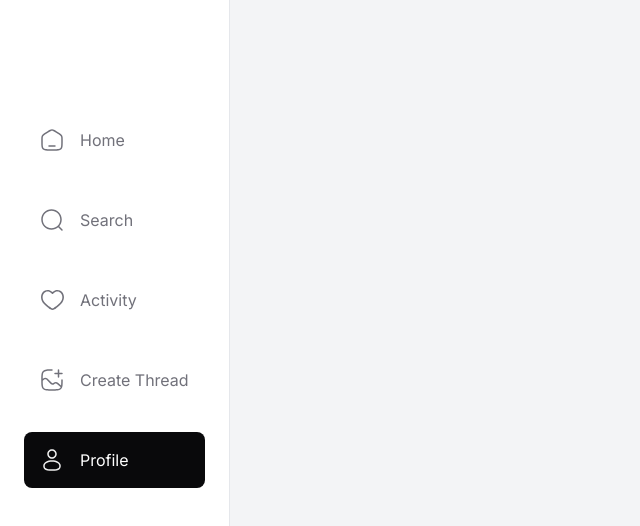
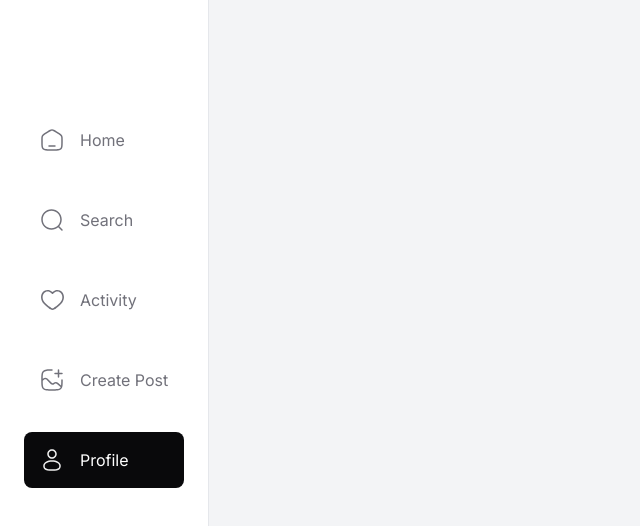
Before and after one commit to muhammedanaskhan/angrynest, a Next.js app: page /profile/1 in a window 1280 px wide. Shown: the top 526 px of the page, without its empty margins (0-640 px from the left). Built offline with nearby package versions, Linux system fonts and the light colour scheme; no server answers; the database is empty.

Commit message:
:art: minor

```diff
--- a/app/(root)/create-thread/page.tsx
+++ b/app/(root)/create-thread/page.tsx
@@ -16,7 +16,7 @@ async function Page(){
 return(
     <>
 
-        <h1 className="head-text text-left">Create Thread</h1>
+        <h1 className="head-text text-left">Create Post</h1>
         <PostThread userId={userInfo._id} />
       </>
 )
--- a/constants/index.js
+++ b/constants/index.js
@@ -21,7 +21,7 @@ export const sidebarLinks = [
       imgURL: "/assets/create.svg",
       darkimgURL: "/assets/create_dark.svg",
       route: "/create-thread",
-      label: "Create Thread",
+      label: "Create Post",
     },
 
     {
@@ -33,13 +33,13 @@ export const sidebarLinks = [
   ];
 
   export const profileTabs = [
-    { value: "threads", label: "Threads", icon: "/assets/reply.svg" },
+    { value: "threads", label: "Posts", icon: "/assets/reply.svg" },
     { value: "followers", label: "Followers", icon: "/assets/members.svg" },
     { value: "following", label: "Following", icon: "/assets/members.svg" },
   ];
 
   export const communityTabs = [
-    { value: "threads", label: "Threads", icon: "/assets/reply.svg" },
+    { value: "threads", label: "Posts", icon: "/assets/reply.svg" },
     { value: "members", label: "Members", icon: "/assets/members.svg" },
     { value: "requests", label: "Requests", icon: "/assets/request.svg" },
   ];
```
